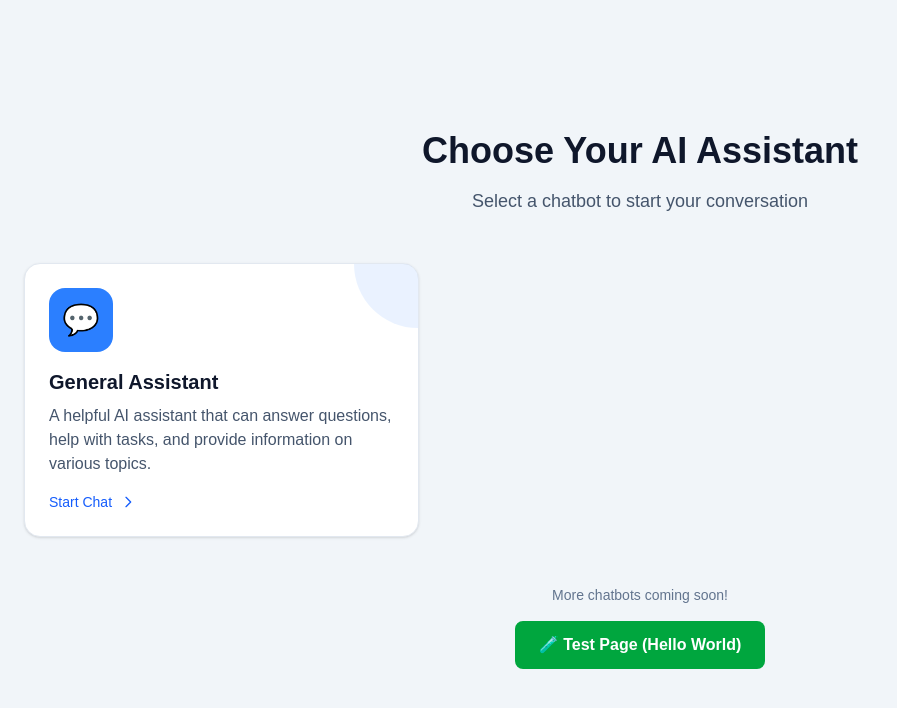
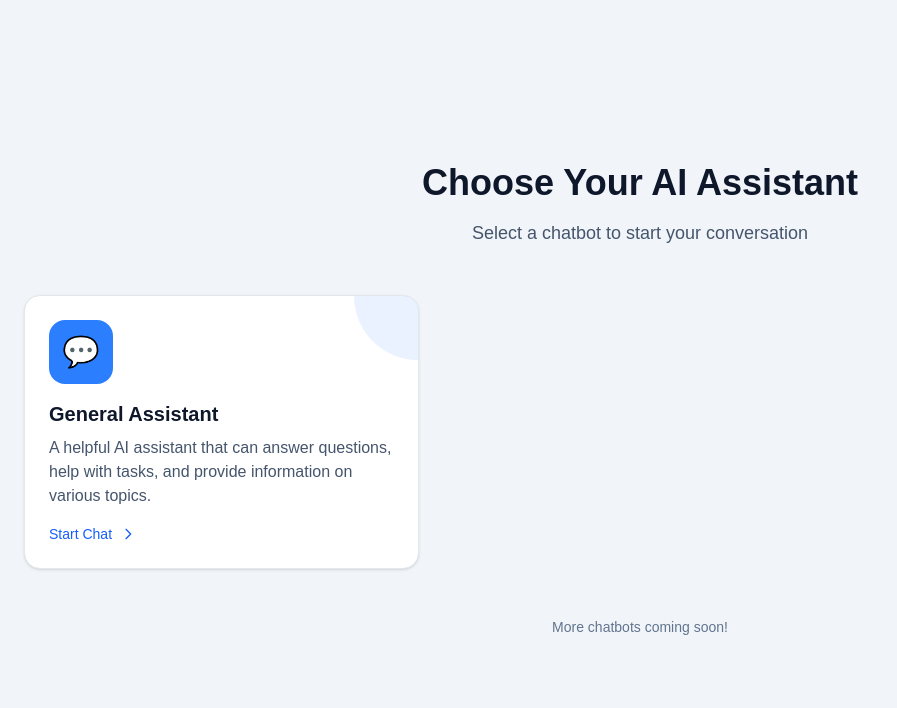
Before and after one commit to reillykneedler/openai-chatkit-starter-app, a Next.js app: page / in a window 1280 px wide. Shown: the top 708 px of the page, without its empty margins (0-897 px from the left). Built offline with nearby package versions, Linux system fonts and the light colour scheme.

Commit message:
Remove test page and link from home page

```diff
--- a/app/page.tsx
+++ b/app/page.tsx
@@ -60,16 +60,10 @@ export default function Home() {
           ))}
         </div>
 
-        <div className="mt-12 text-center space-y-4">
+        <div className="mt-12 text-center">
           <p className="text-sm text-slate-500 dark:text-slate-500">
             More chatbots coming soon!
           </p>
-          <a
-            href="/test"
-            className="inline-block px-6 py-3 bg-green-600 text-white rounded-lg hover:bg-green-700 transition-colors font-semibold"
-          >
-            🧪 Test Page (Hello World)
-          </a>
         </div>
       </div>
     </main>
```
